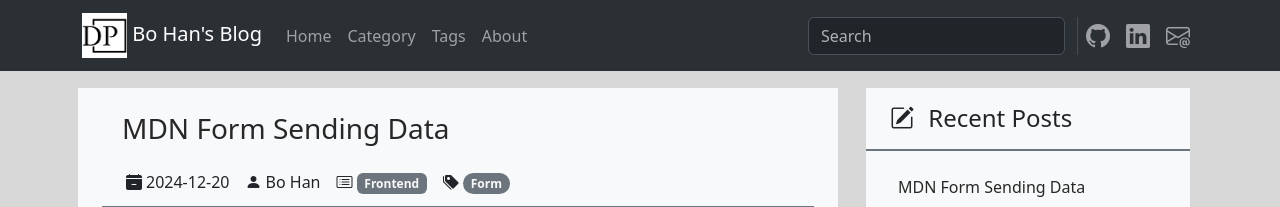
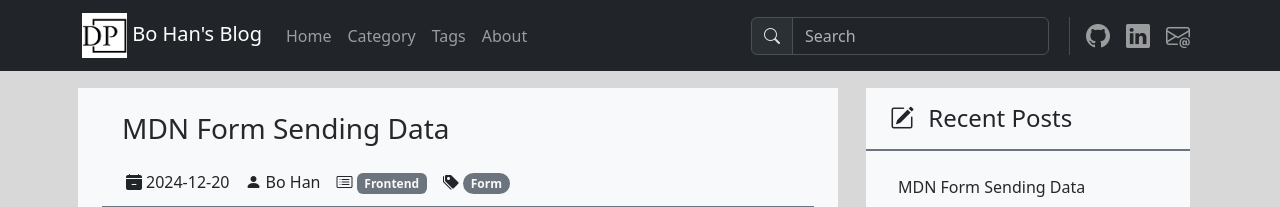
Before and after one commit to HBhakunamatata/HBhakunamatata.github.io, a Jekyll site: the page built from index.html, in a window 1280 px wide. Shown: the top 207 px of the page. Built offline with Jekyll 4.4.1, drawn with Linux system fonts in a browser that asks for light colours; the list of posts is cut into pages by our own code.

Commit message:
refactor(header): refactor header segment

```diff
--- a/_includes/header.html
+++ b/_includes/header.html
@@ -1,4 +1,4 @@
 <!-- 加入导航栏 -->
-<nav class="navbar navbar-expand bg-body-tertiary bg-primary fixed-top" data-bs-theme="dark">
+<nav class="navbar navbar-expand text-bg-dark fixed-top" data-bs-theme="dark">
 	{% include navigator.html %}
 </nav>
--- a/_includes/navigator.html
+++ b/_includes/navigator.html
@@ -1,15 +1,12 @@
 
-<div class="container d-flex flex-nowrap">
+<div class="container d-flex flex-wrap align-items-center justify-content-center justify-content-lg-start">
     <a class="navbar-brand" href="{{ site.baseurl }}/">
         <img alt="This is a logo about this website" src="{{ site.baseurl }}/assets/images/blog-slogan.png" height="45px">
             Bo Han's Blog
     </a>
-  <button class="navbar-toggler" type="button" data-bs-toggle="collapse" data-bs-target="#navbarNav" aria-controls="navbarNav" aria-expanded="false" aria-label="Toggle navigation">
-    <span class="navbar-toggler-icon"></span>
-  </button>
 
-  <div class="collapse navbar-collapse" id="navbarNav">
-    <ul class="navbar-nav">
+    <div class="collapse navbar-collapse">
+        <ul class="navbar-nav col-12 col-lg-auto me-lg-auto mb-2 justify-content-center mb-md-0">
             <li class="nav-item">
                 <a class="nav-link" href="{{ site.baseurl }}/">Home</a>
             </li>
@@ -25,14 +22,14 @@
         </ul>
     </div>
 
-  <div class="d-flex nav-split">
-    <form class="d-flex" role="search">
+    <div class="nav-split row-cols-lg-auto g-3  col-12 col-lg-auto mb-3 mb-lg-0 me-lg-2 pe-3" role="search">
+        <div class="input-group">
+            <span class="input-group-text"><i class="bi bi-search"></i></span>
             <input id="search-input" class="form-control me-1" type="search" placeholder="Search" aria-label="Search">
-    </form>
+        </div>
     </div>
 
-  <div class="d-flex fs-4">
-    <ul class="navbar-nav">
+    <ul class="navbar-nav fs-4">
         {% if site.social_links.github %}
         <li class="nav-item">
             <a class="nav-link" href="https://github.com/{{ site.social_links.github }}">
@@ -55,6 +52,5 @@
         </li>
         {% endif %}
     </ul>
-  </div>
 
 </div>
--- a/assets/css/style.scss
+++ b/assets/css/style.scss
@@ -11,7 +11,6 @@
 
 .nav-split {
   border-right: 1.8px solid #4a4a4a !important;
-  padding-right: 0.5rem;
 }
 
 .posts, .tags, .catalogs {
```
Also changed, not shown: _includes/aside-backup.html (deleted, +0 -22 lines). Lines whose indentation alone changed are shown as unchanged.
